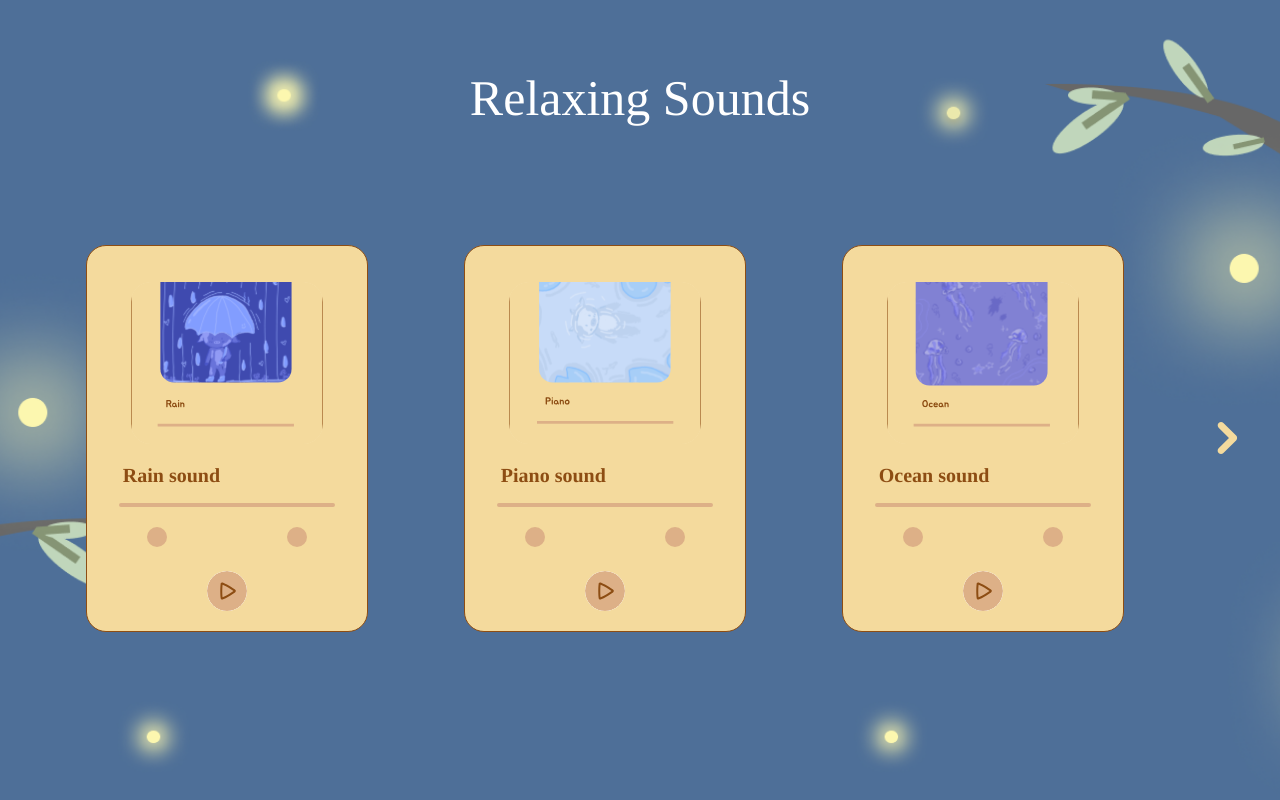
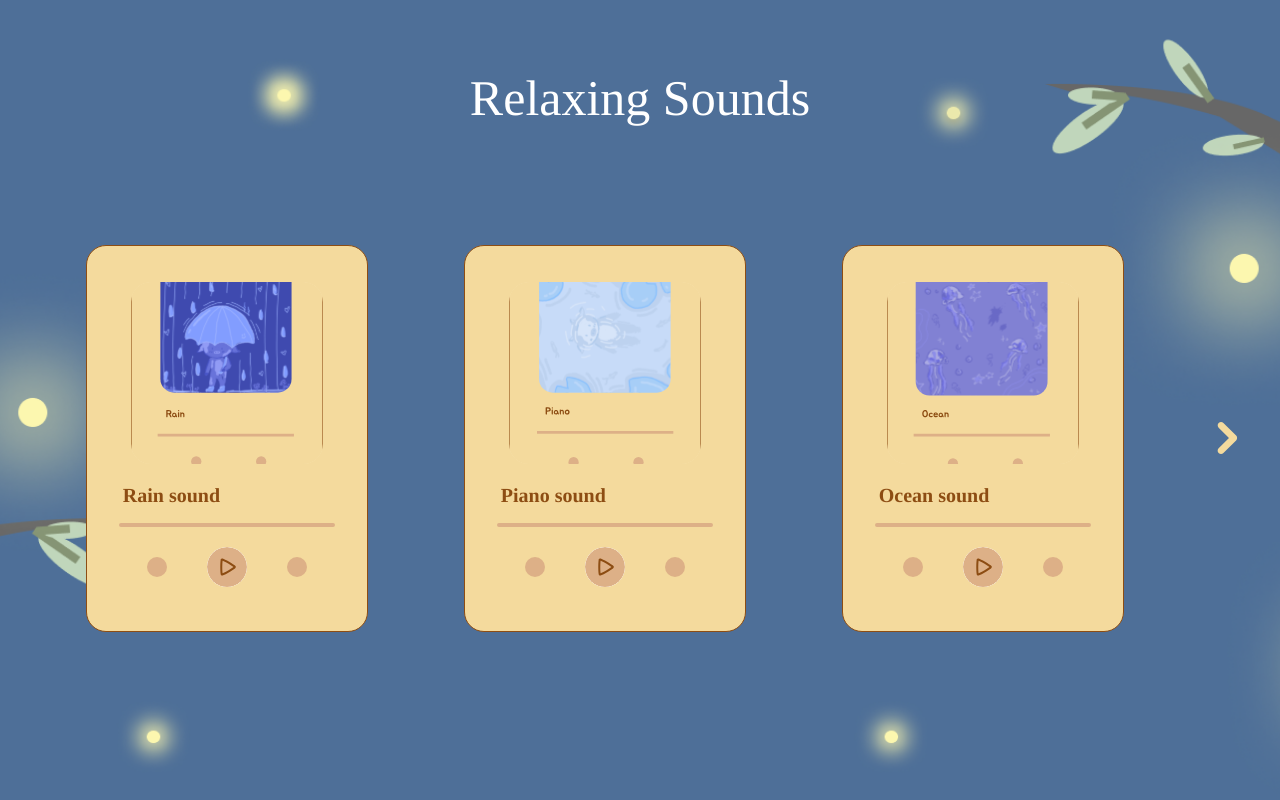
Before and after one commit to include-davis/aggie-peer-counseling, a Next.js app: page / in a window 1280 px wide. Built offline with nearby package versions, Linux system fonts and the light colour scheme; grey boxes are pictures that could not be loaded; a web font is replaced by a local one.

Commit message:
finalized cards now just need to add images

```diff
--- a/app/(pages)/_components/destress/RelaxingSounds/musicCard.jsx
+++ b/app/(pages)/_components/destress/RelaxingSounds/musicCard.jsx
@@ -56,10 +56,8 @@ export default function MusicCard({ imagePath, altText }) {
                     <div className={styles.progressRow}>
                         <div className={styles.progressBar}></div>
                     </div>
-                    <div className={styles.circlesRow}>
+                    <div className={styles.controlsRow}>
                         <div className={styles.sideCircle}></div>
-                        <div className={styles.sideCircle}></div>
-                    </div>
                         <div className={styles.controls}>
                             <Image
                                 src={isPlaying ? '/images/destress_relaxing_sounds/pauseButton.svg' : '/images/destress_relaxing_sounds/playbutton.svg'}
@@ -70,6 +68,8 @@ export default function MusicCard({ imagePath, altText }) {
                                 onClick={togglePlayer}
                             />
                         </div>
+                        <div className={styles.sideCircle}></div>
+                    </div>
                 </div>
             </div>
         </div>
--- a/app/(pages)/_components/destress/RelaxingSounds/musicCard.module.scss
+++ b/app/(pages)/_components/destress/RelaxingSounds/musicCard.module.scss
@@ -125,18 +125,24 @@
     border-radius: 0.125rem;
 }
 
-.circlesRow {
+.controlsRow {
     width: 100%;
     display: flex;
+    align-items: center;
     justify-content: space-between;
-    align-items: center;
     margin-bottom: 1.5rem;
-    padding: 0 2.5rem; /* space from edges */
+    padding: 0 2.5rem;
 }
 
 .sideCircle {
-    width: 1.25rem;   /* 20px */
+    width: 1.25rem;
     height: 1.25rem;
     background: #DDB087;
     border-radius: 50%;
 }
+
+.controls {
+    display: flex;
+    justify-content: center;
+    align-items: center;
+}
```
Lines whose indentation alone changed are shown as unchanged.
